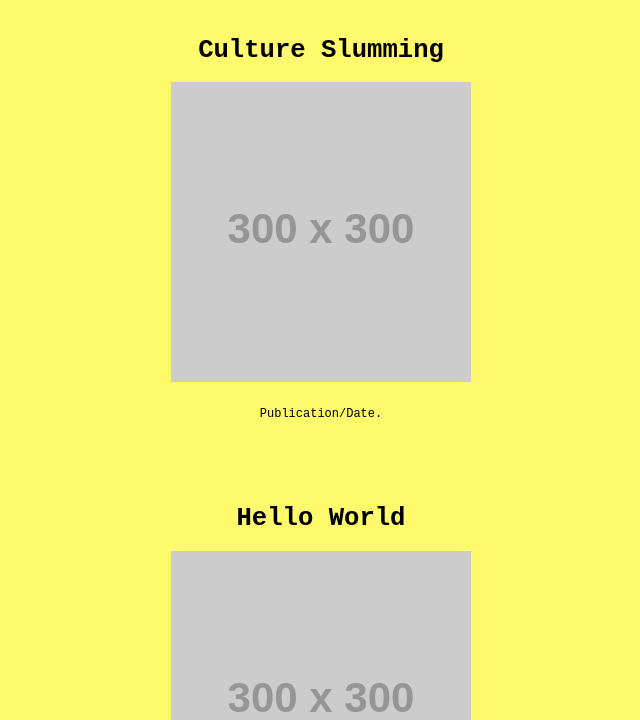
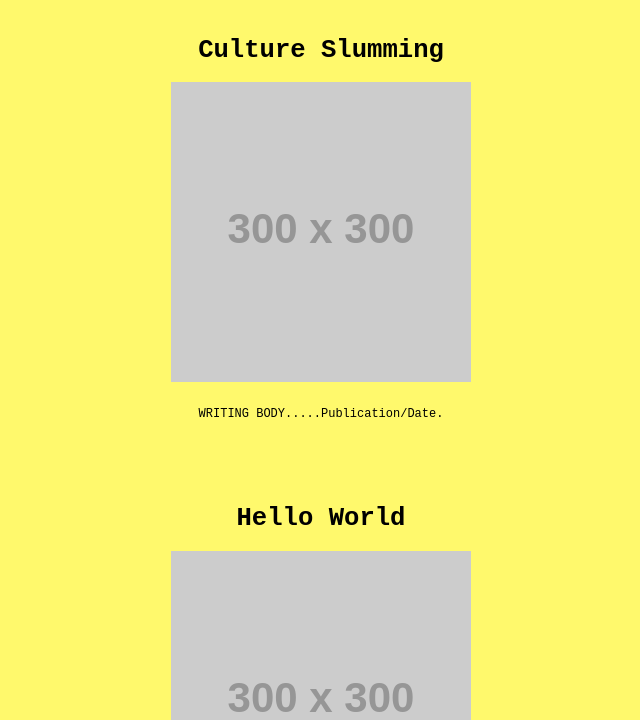
Before and after one commit to sjberliner/sophie-j-burton-portfolio-site, a plain HTML site: page writing.html in a window 1280 px wide. Shown: the part 380-1100 px from the top of the page, without its empty margins (319-959 px from the left). Drawn offline with Linux system fonts and the light colour scheme; placeholder pictures from the web are drawn by us.

Commit message:
Updating site test

```diff
--- a/writing.html
+++ b/writing.html
@@ -20,7 +20,7 @@
 		<h1 style="font-size:2vw">Culture Slumming</h1>
         <img src="https://via.placeholder.com/300" alt="Writing Image">
         <div class="writing-content">
-            <p>Publication/Date.</p>
+            <p>WRITING BODY.....Publication/Date.</p>
         </div>
 
         <br>
```
